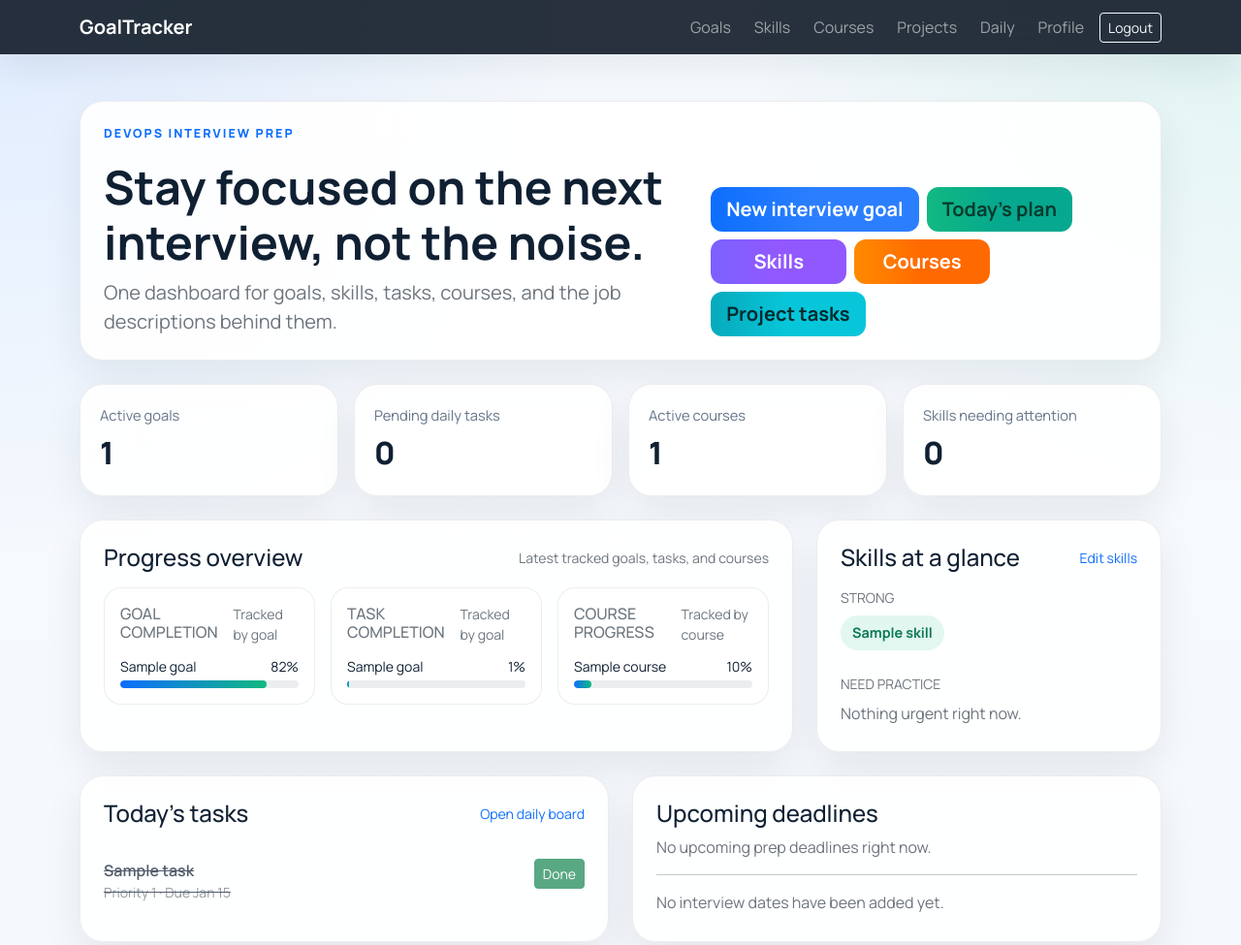
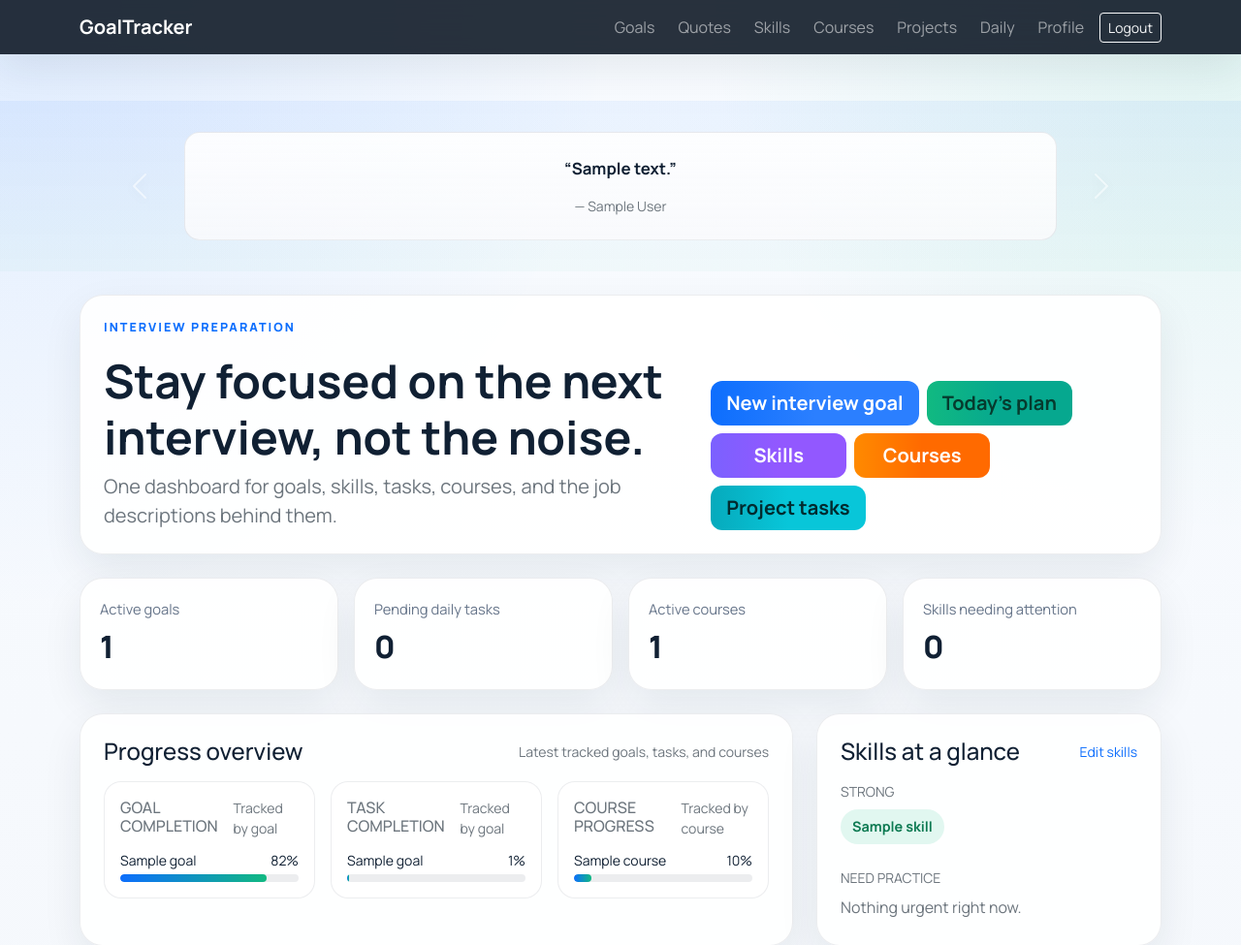
Before and after one commit to abhilashkb/devops-goal-tracker, a Flask app: page / in a window 1280 px wide. Shown: the top 975 px of the page at 97% size. Run offline with Flask 3, Linux system fonts and the light colour scheme; a user stored in the database is signed in; tables that the repository leaves empty hold one stand-in row (values such as "Sample post").

Commit message:
added quotes slider

```diff
--- a/goaltracker/routes.py
+++ b/goaltracker/routes.py
@@ -5,7 +5,7 @@ from flask_login import current_user, login_required, login_user, logout_user
 from werkzeug.security import check_password_hash, generate_password_hash
 
 from . import db
-from .models import Activity, Chapter, Course, DailyTask, GoalTask, InterviewGoal, Project, ProjectSubTask, Skill, User
+from .models import Activity, Chapter, Course, DailyTask, GoalTask, InterviewGoal, Project, ProjectSubTask, Skill, User, Quote
 from .utils import (
     auto_detect_skills,
     course_progress,
@@ -110,6 +110,9 @@ def dashboard():
         "weak_skills": len(weak_skills),
     }
 
+    # load a small set of quotes for the dashboard slider
+    quotes = Quote.query.order_by(Quote.created_at.desc()).limit(8).all()
+
     return render_template(
         "dashboard.html",
         goals=goals,
@@ -126,6 +129,7 @@ def dashboard():
         dashboard_stats=dashboard_stats,
         today=date.today(),
         goal_progress=goal_progress,
+    quotes=quotes,
     )
 
 
@@ -231,6 +235,40 @@ def skills():
         skill_readiness=skill_readiness,
         derive_skill_status=derive_skill_status,
     )
+
+
+@bp.route('/quotes')
+@login_required
+def quotes_list():
+    items = Quote.query.order_by(Quote.created_at.desc()).all()
+    return render_template('quotes/list.html', quotes=items)
+
+
+@bp.route('/quotes/new', methods=['GET', 'POST'])
+@login_required
+def quotes_new():
+    if request.method == 'POST':
+        text = request.form.get('text', '').strip()
+        author = request.form.get('author', '').strip()
+        if not text:
+            flash('Quote text cannot be empty.', 'danger')
+            return redirect(url_for('main.quotes_new'))
+        q = Quote(text=text, author=author)
+        db.session.add(q)
+        db.session.commit()
+        flash('Quote added.', 'success')
+        return redirect(url_for('main.quotes_list'))
+    return render_template('quotes/list.html', quotes=[])
+
+
+@bp.route('/quotes/<int:quote_id>/delete', methods=['POST'])
+@login_required
+def quotes_delete(quote_id):
+    q = Quote.query.get_or_404(quote_id)
+    db.session.delete(q)
+    db.session.commit()
+    flash('Quote removed.', 'info')
+    return redirect(url_for('main.quotes_list'))
 
 
 @bp.route("/skills/new", methods=["POST"])
--- a/goaltracker/static/css/style.css
+++ b/goaltracker/static/css/style.css
@@ -225,3 +225,36 @@ a { text-decoration: none; }
   .item-row, .skill-row, .course-row { flex-direction: column; }
   .goal-list-item { margin-bottom: 1rem; }
 }
+
+/* Quotes carousel styling */
+.quote-card {
+  background: linear-gradient(180deg, rgba(255,255,255,0.9), rgba(250,250,252,0.85));
+  border: 1px solid var(--line);
+  border-radius: 16px;
+  min-height: 96px;
+  display: flex;
+  align-items: center;
+  justify-content: center;
+  flex-direction: column;
+}
+.quote-card blockquote {
+  margin: 0;
+  font-size: 1.05rem;
+  font-weight: 700;
+  color: var(--text);
+}
+.quote-card .small { margin-top: .5rem; }
+
+.carousel-control-prev-icon,
+.carousel-control-next-icon {
+  filter: drop-shadow(0 2px 6px rgba(16,32,51,0.12));
+}
+
+/* Full-width quotes hero */
+.quotes-hero { width: 100vw; position: relative; left: 50%; right: 50%; margin-left: -50vw; margin-right: -50vw; padding: 2rem 0; background: linear-gradient(180deg, rgba(13,110,253,0.06), rgba(17,185,129,0.03)); }
+.quotes-hero .panel-bg { max-width: 1200px; margin: 0 auto; padding: 0 1rem; }
+
+@media (max-width: 768px) {
+  .quotes-hero { padding: 1rem 0; }
+  .quote-card { min-height: 80px; padding: 1rem; }
+}
--- a/goaltracker/templates/auth/login.html
+++ b/goaltracker/templates/auth/login.html
@@ -4,7 +4,7 @@
 <div class="auth-shell">
   <div class="auth-panel">
     <h1 class="display-6 fw-bold">Welcome back</h1>
-    <p class="text-secondary">Pick up your DevOps interview plan where you left off.</p>
+  <p class="text-secondary">Pick up your interview plan where you left off.</p>
     <form method="post" class="mt-4">
       <div class="mb-3">
         <label class="form-label">Username or email</label>
--- a/goaltracker/templates/base.html
+++ b/goaltracker/templates/base.html
@@ -22,6 +22,7 @@
           <ul class="navbar-nav ms-auto align-items-lg-center gap-lg-2">
             {% if current_user.is_authenticated %}
             <li class="nav-item"><a class="nav-link" href="{{ url_for('main.goals') }}">Goals</a></li>
+            <li class="nav-item"><a class="nav-link" href="{{ url_for('main.quotes_list') }}">Quotes</a></li>
             <li class="nav-item"><a class="nav-link" href="{{ url_for('main.skills') }}">Skills</a></li>
             <li class="nav-item"><a class="nav-link" href="{{ url_for('main.courses') }}">Courses</a></li>
             <li class="nav-item"><a class="nav-link" href="{{ url_for('main.project_tasks') }}">Projects</a></li>
--- a/goaltracker/templates/dashboard.html
+++ b/goaltracker/templates/dashboard.html
@@ -1,11 +1,43 @@
 {% extends "base.html" %}
 {% block title %}Dashboard | GoalTracker{% endblock %}
 {% block content %}
+<section class="quotes-hero mb-4">
+  <div class="panel-bg">
+    {% if quotes and quotes|length > 0 %}
+      <div id="quotesCarousel" class="carousel slide" data-bs-ride="carousel" data-bs-interval="5000">
+        <div class="carousel-inner">
+          {% for quote in quotes %}
+            <div class="carousel-item {% if loop.first %}active{% endif %}">
+              <div class="quote-card p-4 text-center mx-auto" style="max-width:900px;">
+                <blockquote class="mb-2">“{{ quote.text }}”</blockquote>
+                {% if quote.author %}
+                  <div class="small text-secondary">— {{ quote.author }}</div>
+                {% endif %}
+              </div>
+            </div>
+          {% endfor %}
+        </div>
+        <button class="carousel-control-prev" type="button" data-bs-target="#quotesCarousel" data-bs-slide="prev">
+          <span class="carousel-control-prev-icon" aria-hidden="true"></span>
+          <span class="visually-hidden">Previous</span>
+        </button>
+        <button class="carousel-control-next" type="button" data-bs-target="#quotesCarousel" data-bs-slide="next">
+          <span class="carousel-control-next-icon" aria-hidden="true"></span>
+          <span class="visually-hidden">Next</span>
+        </button>
+      </div>
+    {% else %}
+      <div class="panel-card mx-auto" style="max-width:900px; text-align:center;">No quotes yet. <a href="{{ url_for('main.quotes_list') }}">Add some</a></div>
+    {% endif %}
+  </div>
+</section>
 <section class="hero-card mb-4">
   <div class="d-flex flex-column flex-lg-row justify-content-between gap-4 align-items-lg-end">
     <div>
-      <p class="eyebrow">DevOps interview prep</p>
+  <p class="eyebrow">Interview preparation</p>
       <h1 class="display-5 fw-bold mb-2">Stay focused on the next interview, not the noise.</h1>
+  <!-- quotes removed from inline hero — top full-width carousel is used instead -->
+
       <p class="lead text-secondary mb-0">One dashboard for goals, skills, tasks, courses, and the job descriptions behind them.</p>
     </div>
     <div class="d-flex gap-2 hero-actions">
--- a/goaltracker/templates/goals/list.html
+++ b/goaltracker/templates/goals/list.html
@@ -34,7 +34,7 @@
     <div class="col-12">
       <div class="panel-card text-center py-5">
         <h2 class="h4">No goals yet</h2>
-        <p class="text-secondary">Create your first DevOps interview goal to start planning.</p>
+  <p class="text-secondary">Create your first interview goal to start planning.</p>
         <a href="{{ url_for('main.goal_new') }}" class="btn btn-primary">Create goal</a>
       </div>
     </div>
```
Also changed, not shown: goaltracker/models.py (+7 -0 lines), goaltracker/seed.py (+10 -10 lines), goaltracker/templates/quotes/list.html (added, +37 -0 lines).
